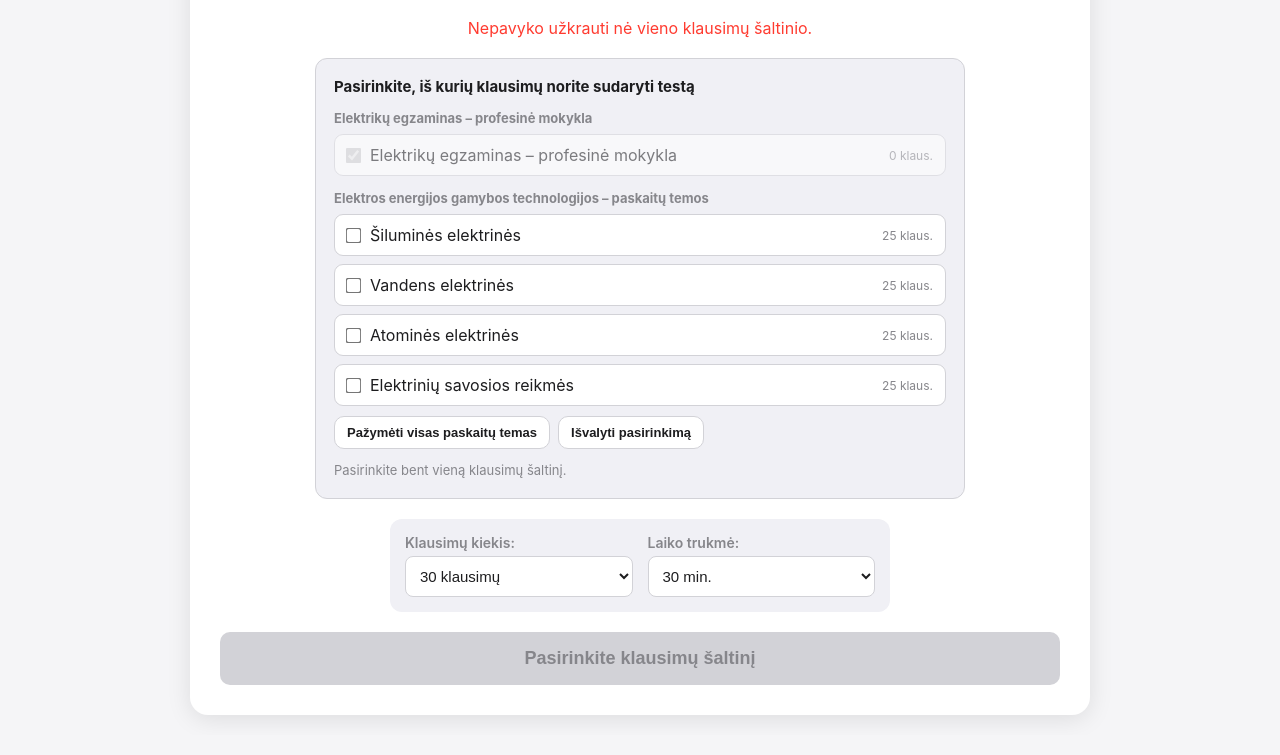
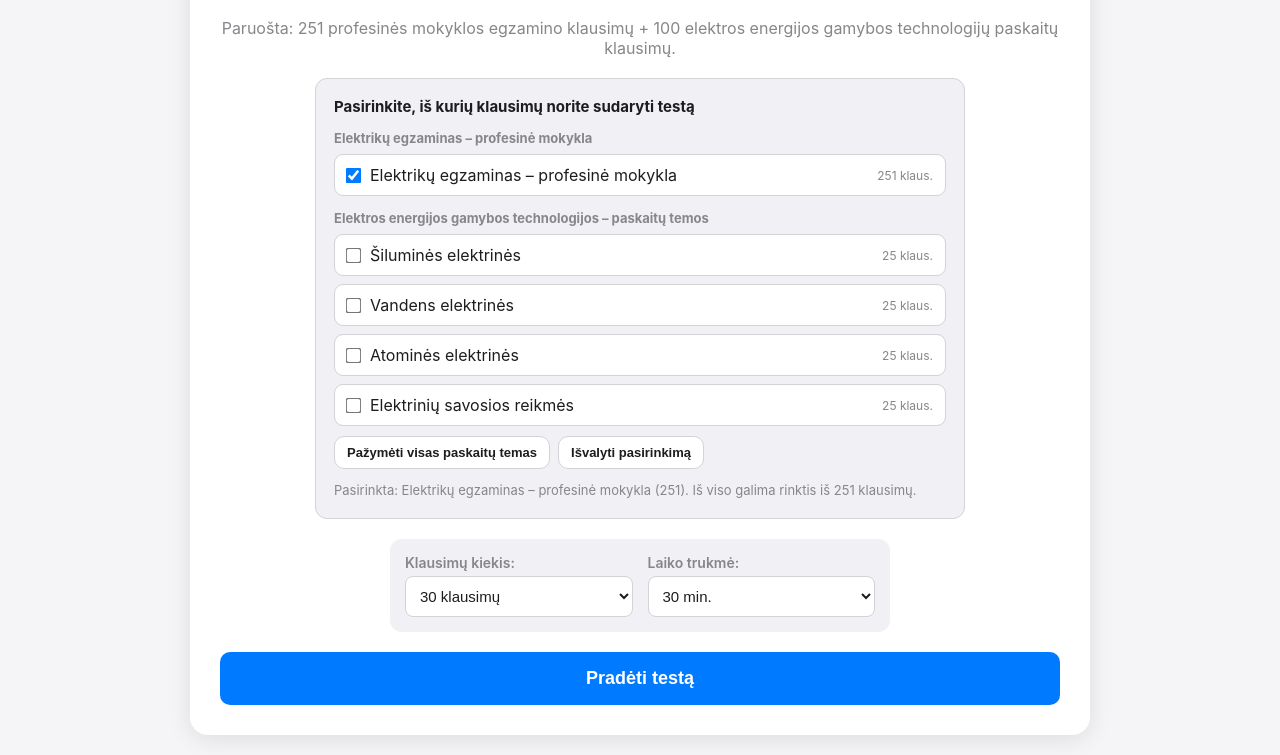
Before and after one commit to Kristupas0x/elektriku-testas, a plain HTML site: page index.html in a window 1280 px wide. Shown: the part 92-847 px from the top of the page. Drawn offline with Linux system fonts and the light colour scheme; no server answers.

Commit message:
Update JSON file loading to use prof_egzaminas.json

```diff
--- a/index.html
+++ b/index.html
@@ -605,7 +605,7 @@
         const [manoRez, paskaituRez] = await Promise.all([
             // Naujas aiškus vardas, bet suderinamumas su tavo senu klausimai.json
             // išlieka.
-            loadJsonFirstAvailable(['mano_klausimai.json', 'klausimai.json']),
+            loadJsonFirstAvailable(['prof_egzaminas.json']),
             loadJsonFirstAvailable(['elektros_energetika.json'])
         ]);
 
```
